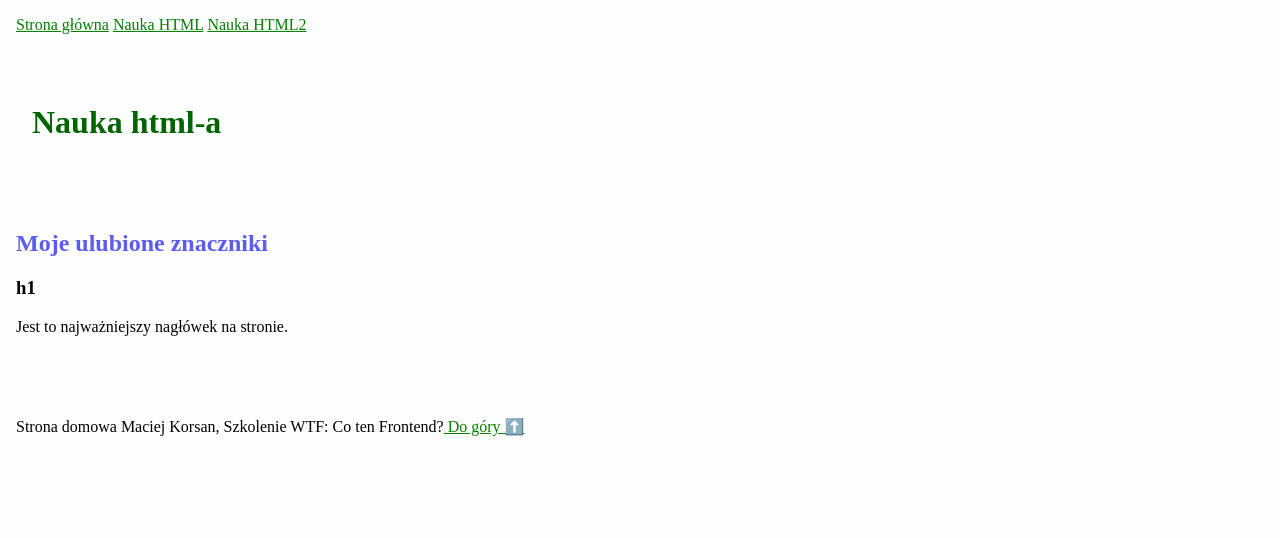
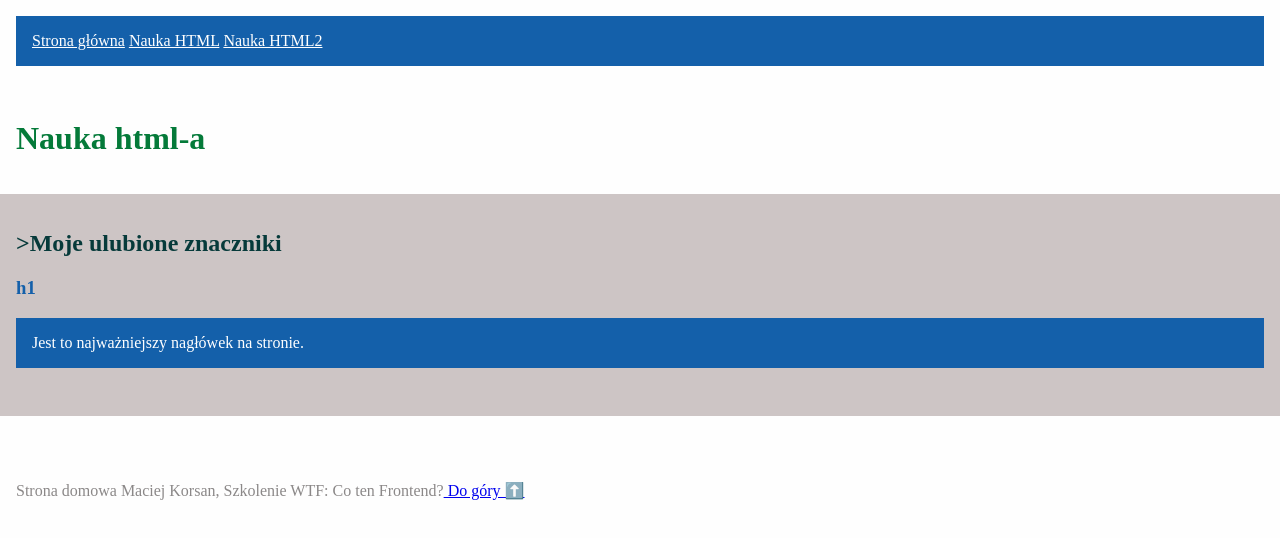
Before and after one commit to Joanna-Maleszyk-Radziun/homepage, a plain HTML site: page nauka-html.html in a window 1280 px wide. Drawn offline with Linux system fonts and the light colour scheme.

Commit message:
refactored to BEM

```diff
--- a/main.js
+++ b/main.js
@@ -1,5 +1,7 @@
-alert('witaj!');
 const firstName = 'Maciek';
 const age = 35;
 
+console.log(firstName);
+console.log(age);
+
 console.log(`Nazywam się ${firstName} i mam ${age} lat`)
--- a/nauka-html.html
+++ b/nauka-html.html
@@ -11,25 +11,24 @@
 </head>
 
 <body>
-    <header>
-        <nav>
-            <a href="index.html">Strona główna</a>
-            <a href="nauka-html.html">Nauka HTML</a>
-            <a href="nauka-html2.html">Nauka HTML2</a>
-        </nav>
-    </header>
+    <header class="header">
+		<nav class="navigation">
+			<a class="navigation__link" href="index.html">Strona główna</a>
+			<a class="navigation__link" href="nauka-html.html">Nauka HTML</a>
+			<a class="navigation__link" href="nauka-html2.html">Nauka HTML2</a>
+		</nav>
+	</header>
     <main>
-        <header>
-            <h1>
-                Nauka html-a
+        <header class="page-header" id="top">
+			<h1 class="page-header__heading page-header__heading--js"> Nauka html-a
             </h1>
             <article id="top"></article>
         </header>
 
-        <section>
-            <h2>Moje ulubione znaczniki</h2>
-            <article>
-                <h3>h1</h3>
+        <section class="section">
+			<h2 class="section__header">>Moje ulubione znaczniki</h2>
+            <article class="my-article">
+				<h3 class="my-article__header">h1</h3>
 
                 <p>Jest to najważniejszy nagłówek na stronie.</p>
             </article>
@@ -37,8 +36,8 @@
 
     </main>
     <br>
-    <footer>
-        <p>Strona domowa Maciej Korsan, Szkolenie WTF: Co ten Frontend?<a href="#top"> Do góry ⬆️</a></p>
+    <footer class="footer">
+		<p class="footer__content">Strona domowa Maciej Korsan, Szkolenie WTF: Co ten Frontend?<a href="#top"> Do góry ⬆️</a></p>
     </footer>
 </body>
 
--- a/style.css
+++ b/style.css
@@ -10,45 +10,84 @@ body {
     background: #fefefe;
 }
 
-h1 {
-    color: darkgreen;
-    padding: 16px;
-}
-
-h2 {
-    color: rgb(92, 92, 240);
-}
-
 .czerwony {
-    color: red
+    color: red;
 }
 
 #szkolenie {
     background: yellow;
 }
 
-a {
-    color: green;
-}
 
-section {
+.footer {
     padding: 16px;
 }
 
-footer {
-    padding: 16px;
+.footer__content {
+    color: #8b8888;
+}
+
+.header {
+    position: sticky;
+    top: 0;
 }
 
 section a {
-    color: orange;
+    color: #3f0569;
+}
+
+.my-article {
+   margin-bottom: 32px;
+
+}
+
+.my-article__header {
+    color: #1460aa;
+
 }
 
 .my-article p {
     background: #1460aa;
     color: #fff;
     padding: 16px;
+
+}
+
+#top {
+    color: rgb(4, 122, 57);
 }
 
 header {
     padding: 16px;
 }
+
+.navigation{
+    padding: 16px;
+    background: #1460aa;
+}
+.navigation__link{
+    color: white;
+}
+
+.page-header{
+    padding: 16px;
+}
+
+.section{
+    background: #cdc5c5;
+    margin-bottom: 16px;
+    padding: 16px;
+}
+
+.section__header{
+    color: rgb(6, 58, 58);
+}
+
+.section__header--special{
+    color: tomato;
+}
+
+.section__image {
+   max-width: 100%;
+   display: block;
+}
```
Also changed, not shown: index.html (+25 -27 lines).
